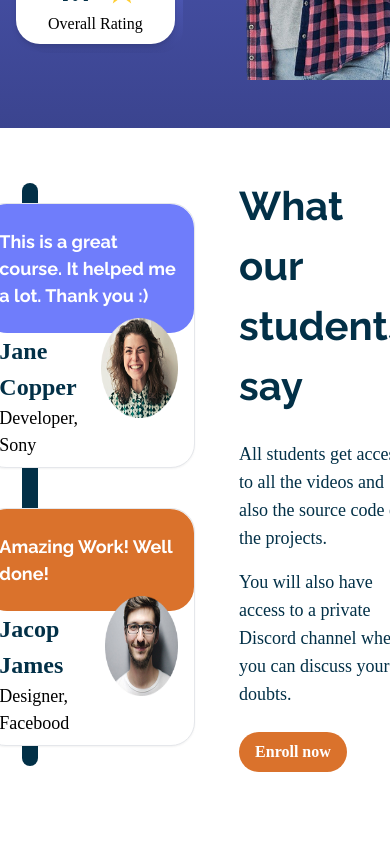
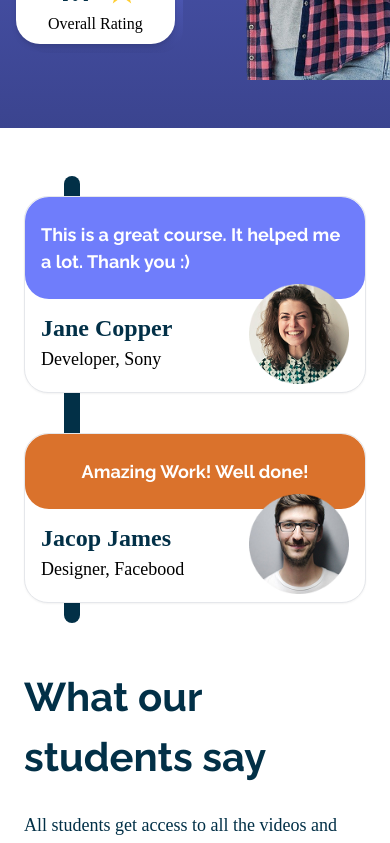
Before and after one commit to addis-ale/gd-landing-page, a Next.js app: page / in a window 390 px wide. Shown: the part 780-1623 px from the top of the page. Before the commit the page ends 1600 px from the top, so only its background shows below. Built offline with nearby package versions, Linux system fonts and the light colour scheme.

Commit message:
testimonial section completed

```diff
--- a/src/app/page.tsx
+++ b/src/app/page.tsx
@@ -50,7 +50,7 @@ export default function Home() {
       </div>
 
       {/* Testimonial Section */}
-      <div className="bg-white flex flex-cols cusomemd:flex-row gap-11 px-6 sm:px-12 md:px-[60px] py-12 justify-center items-center">
+      <div className="bg-white flex flex-col customemd:flex-row  gap-11 px-6 sm:px-12 md:px-[60px] py-12 justify-center items-center">
         {/* Left Side: Testimonial Component */}
         <div className="relative">
           {/* The bar behind the testimonials */}
@@ -63,7 +63,7 @@ export default function Home() {
               job="Developer, Sony"
               name="Jane Copper"
             />
-            <div className="z-10 customemd:pl-4">
+            <div className="z-10 md:pl-4">
               <Testimonial
                 avatarSrc="/Ellipse2.png"
                 header="Amazing Work! Well done!"
```
